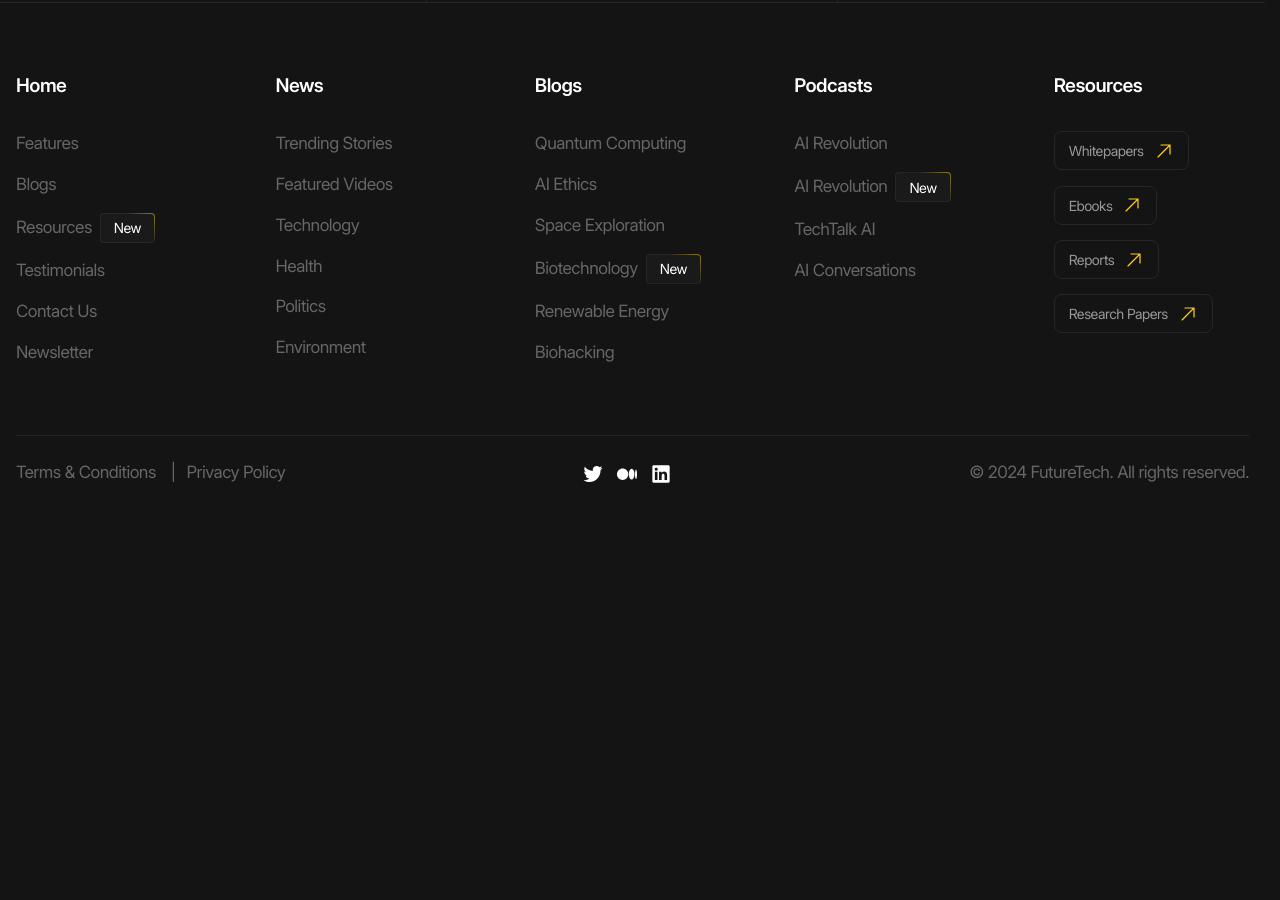
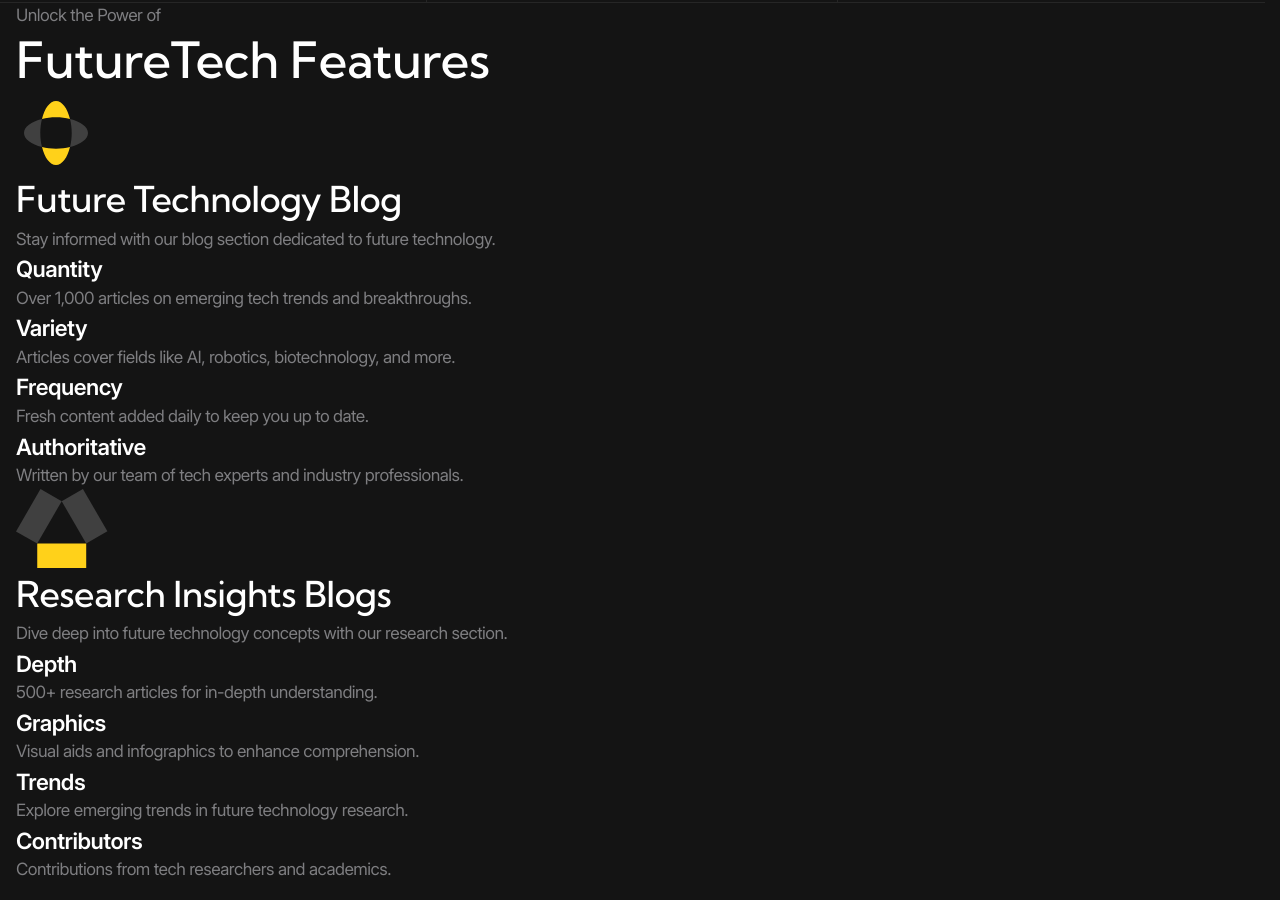
Before and after one commit to Vidiborets0012/future-tech, a website with bundled scripts: page index.html in a window 1280 px wide. Shown: the part 1060-1960 px from the top of the page. Before the commit the page ends 1569 px from the top, so only its background shows below. Built offline with nearby package versions, Linux system fonts and the light colour scheme; files whose address does not match are found by name.

Commit message:
add content and markup for the features section

```diff
--- a/index.html
+++ b/index.html
@@ -184,6 +184,124 @@
                   <p class="advantages-card__subtitle">Worldwide Impact</p>
                 </a>
                 <p class="advantages-card__details">2 million monthly readers</p>
+              </div>
+            </li>
+          </ul>
+        </div>
+      </section>
+
+      <section class="section" aria-labelledby="features-title">
+        <header class="section__header">
+          <div class="section__header-inner container">
+            <div class="section__header-info">
+              <p class="section__subtitle tag">Unlock the Power of</p>
+              <h2 class="section__title" id="features-title">FutureTech Features</h2>
+            </div>
+          </div>
+        </header>
+        <div class="section__body">
+          <ul class="list">
+            <li class="list__item">
+              <div class="card container">
+                <div class="card__preview">
+                  <div class="card__preview-main">
+                    <img
+                      class="card__preview-icon"
+                      src="./images/features/1.svg"
+                      alt=""
+                      width="80"
+                      height="80"
+                      loading="lazy"
+                    />
+                    <div class="card__preview-info">
+                      <h3 class="card__preview-title">Future Technology Blog</h3>
+                      <div class="card__preview-description">
+                        <p>Stay informed with our blog section dedicated to future technology.</p>
+                      </div>
+                    </div>
+                  </div>
+                </div>
+
+                <div class="card__body">
+                  <div class="card__grid card__grid--2-cols">
+                    <div class="card__cell tile">
+                      <h4 class="card__cell-title h5">Quantity</h4>
+                      <p class="card__cell-description">
+                        Over 1,000 articles on emerging tech trends and breakthroughs.
+                      </p>
+                    </div>
+                    <div class="card__cell tile">
+                      <h4 class="card__cell-title h5">Variety</h4>
+                      <p class="card__cell-description">
+                        Articles cover fields like AI, robotics, biotechnology, and more.
+                      </p>
+                    </div>
+                    <div class="card__cell tile">
+                      <h4 class="card__cell-title h5">Frequency</h4>
+                      <p class="card__cell-description">
+                        Fresh content added daily to keep you up to date.
+                      </p>
+                    </div>
+                    <div class="card__cell tile">
+                      <h4 class="card__cell-title h5">Authoritative</h4>
+                      <p class="card__cell-description">
+                        Written by our team of tech experts and industry professionals.
+                      </p>
+                    </div>
+                  </div>
+                </div>
+              </div>
+            </li>
+
+            <li class="list__item">
+              <div class="card container">
+                <div class="card__preview">
+                  <div class="card__preview-main">
+                    <img
+                      class="card__preview-icon"
+                      src="./images/features/2.svg"
+                      alt=""
+                      width="92"
+                      height="80"
+                      loading="lazy"
+                    />
+                    <div class="card__preview-info">
+                      <h3 class="card__preview-title">Research Insights Blogs</h3>
+                      <div class="card__preview-description">
+                        <p>Dive deep into future technology concepts with our research section.</p>
+                      </div>
+                    </div>
+                  </div>
+                </div>
+
+                <div class="card__body">
+                  <div class="card__grid card__grid--2-cols">
+                    <div class="card__cell tile">
+                      <h4 class="card__cell-title h5">Depth</h4>
+                      <p class="card__cell-description">
+                        500+ research articles for in-depth understanding.
+                      </p>
+                    </div>
+                    <div class="card__cell tile">
+                      <h4 class="card__cell-title h5">Graphics</h4>
+                      <p class="card__cell-description">
+                        Visual aids and infographics to enhance comprehension.
+                      </p>
+                    </div>
+                    <div class="card__cell tile">
+                      <h4 class="card__cell-title h5">Trends</h4>
+                      <p class="card__cell-description">
+                        Explore emerging trends in future technology research.
+                      </p>
+                    </div>
+                    <div class="card__cell tile">
+                      <h4 class="card__cell-title h5">Contributors</h4>
+                      <p class="card__cell-description">
+                        Contributions from tech researchers and academics.
+                      </p>
+                    </div>
+                  </div>
+                </div>
               </div>
             </li>
           </ul>
```
Also changed, not shown: images/features/1.svg (added), images/features/2.svg (added).
